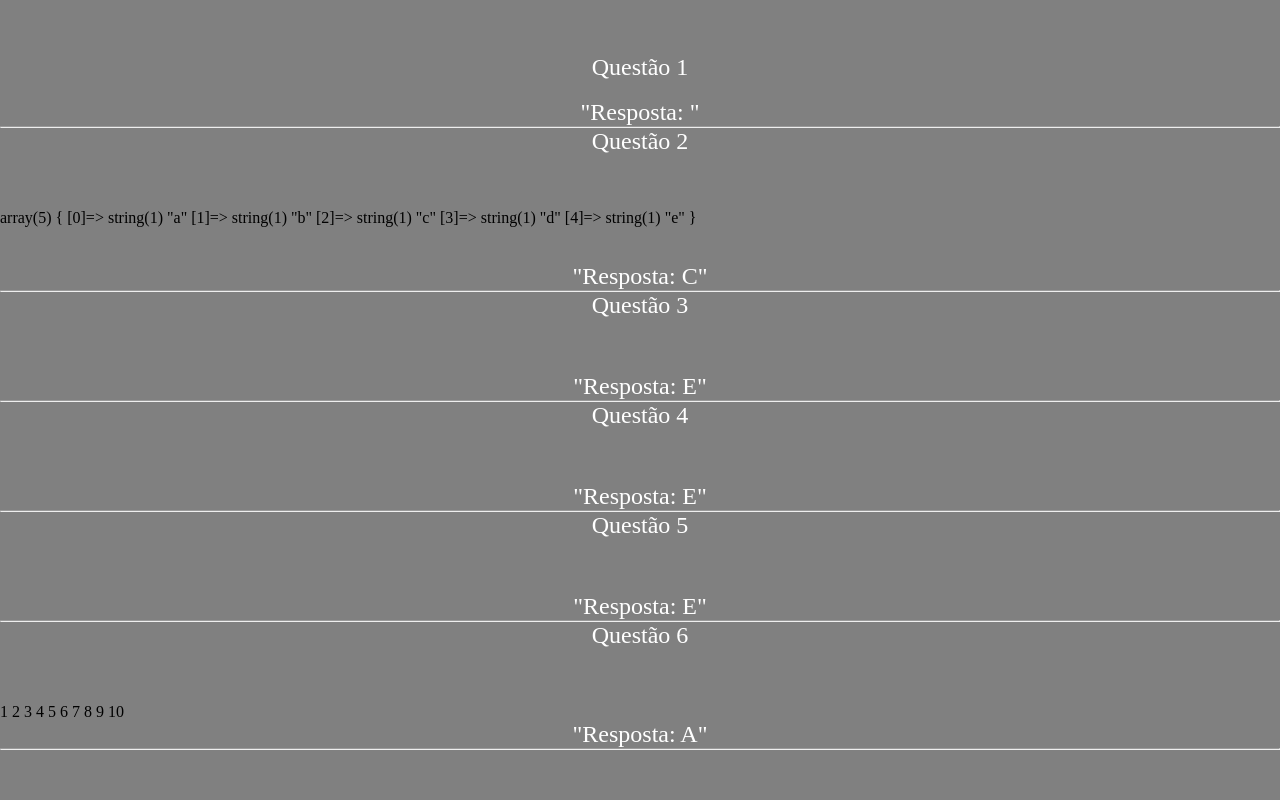
After one commit to EnDeRDEVIL/FTW, a PHP site: page /questoes.php in a window 1280 px wide. The commit adds this page. Run offline with PHP 8.4, Linux system fonts and the light colour scheme.

Commit message:
commit 14_03

```diff
--- /dev/null
+++ b/adm/biblioteca.php
@@ -0,0 +1,6 @@
+<?php
+    function quadrado($numero)
+    {
+        return $numero*$numero;
+    }
+?>
--- a/adm/index.php
+++ b/adm/index.php
@@ -4,7 +4,7 @@
 
 <h1>Aqui será o corpo do site</h1>
 
-<p>oi</p>
+<p>oi...</p>
 
 
 <?php
--- /dev/null
+++ b/adm/questoes.php
@@ -0,0 +1,138 @@
+<!DOCTYPE html>
+<html lang="pt-BR">
+<head>
+    <meta charset="UTF-8">
+    <meta name="viewport" content="width=device-width, initial-scale=1.0">
+    <title>Questões PHP</title>
+    <style>
+        *
+        {
+            margin: 0;
+            padding: 0;
+            box-sizing: border-box;
+            background-color: grey;
+        }
+        .textLabel
+        {
+            font-size: x-large;
+            color: white;
+            text-align: center;
+        }
+    </style>
+</head>
+<body>
+
+<br><br><br>
+<p class="textLabel">Questão 1</p>
+
+<br>
+
+<p class="textLabel">"Resposta: "</p>
+
+<hr>
+
+<p class="textLabel">Questão 2</p>
+
+<?php
+//Questão 2
+
+echo "<br><br><br>";
+
+$a = array("a","b","c","d");
+$a[] = "e";
+
+var_dump($a);
+
+?>
+
+<br><br><br>
+
+<p class="textLabel">"Resposta: C"</p>
+
+<hr>
+
+
+<p class="textLabel">Questão 3</p>
+
+<?php
+
+
+// echo "<br><br><br>";
+
+// $b=0;
+// $a=$b+"a";
+
+// echo $a;
+
+
+?>
+
+
+<br><br><br>
+
+<p class="textLabel">"Resposta: E"</p>
+
+<hr>
+
+<p class="textLabel">Questão 4</p>
+
+<?php
+
+// echo "<br><br><br>";
+
+// $c = "3 navios" + "10 submarinos";
+
+// echo $c;
+
+?>
+
+<br><br><br>
+
+<p class="textLabel">"Resposta: E"</p>
+
+<hr>
+
+<p class="textLabel">Questão 5</p>
+
+<?php
+
+echo "<br><br><br>";
+
+//echo 'Ela me disse: 'Gosto mais do Bob\'s que do Mac'.Então fomos para o Bob's.';
+//echo 'Ela me disse: '."Gosto mais do Bob's que do Mac".'\nPorém prefiro não almoçar';
+//echo "Ela me disse: "\Gosto mais do Bob's que do Mac"\.Então fomos para o Bob's.";
+//echo "Ela me disse: \"Gosto mais do Bob\'s que do Mac\"\.Então fomos para o Bob's.";
+//echo "Ela me disse: \"Gosto mais do Bob's que do Mac\"\.Então fomos para o Bob's.";
+
+?>
+
+<p class="textLabel">"Resposta: E"</p>
+
+<hr>
+
+<p class="textLabel">Questão 6</p>
+
+<?php
+
+echo "<br><br><br>";
+
+$i=0;
+
+while(1)
+{
+    if($i==10)
+
+        break;
+        echo ++$i."\n";
+
+}
+
+?>
+
+<p class="textLabel">"Resposta: A"</p>
+
+<hr>
+
+
+</body>
+</html>
--- /dev/null
+++ b/adm/teste.php
@@ -0,0 +1,5 @@
+<?php
+    include 'biblioteca.php';
+
+    echo quadrado(5);
+?>
```
